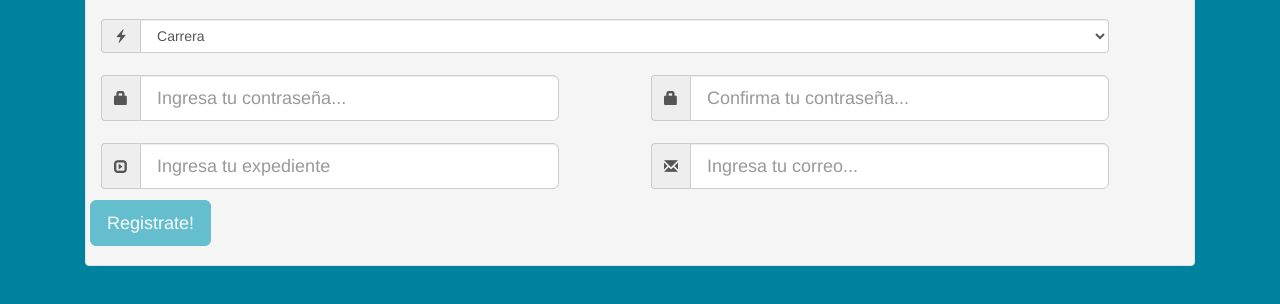
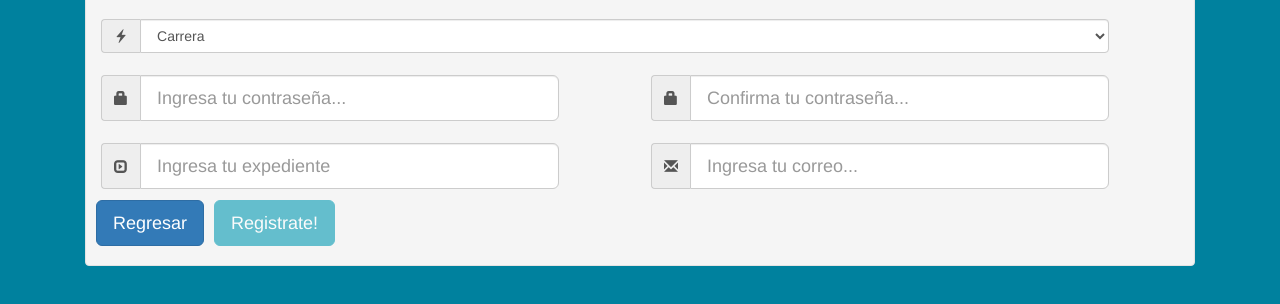
Before and after one commit to mauduran/Proyecto_Web_Rec_Profes, a plain HTML site: page sign_up.html in a window 1280 px wide. Shown: the part 288-592 px from the top of the page. Drawn offline with nearby package versions, Linux system fonts and the light colour scheme; no server answers.

Commit message:
Se agrega botón para regresar a index.html desde sign_up.

```diff
--- a/sign_up.html
+++ b/sign_up.html
@@ -16,6 +16,14 @@
 
     <link rel="stylesheet" href="styles/style.css">
 
+    <style>
+
+    #regresar{
+        color: white;
+    }
+    .btn{
+        margin-left: 6px;
+    }
     </style>
 </head>
 
@@ -71,7 +79,9 @@
                         </div>
 
                     </div>
-                    <input type="submit" class="btn btn-lg  btn-info" id="btnSubmit" value="Registrate!">
+                    <button type="button" class="btn btn-primary btn-lg"><a href="index.html" id="regresar"> Regresar</a></button>
+                    <input type="submit" class="btn btn-primary btn-lg btn-info" id="btnSubmit" value="Registrate!">
+
                 </form>
             </div>
         </div>
```
